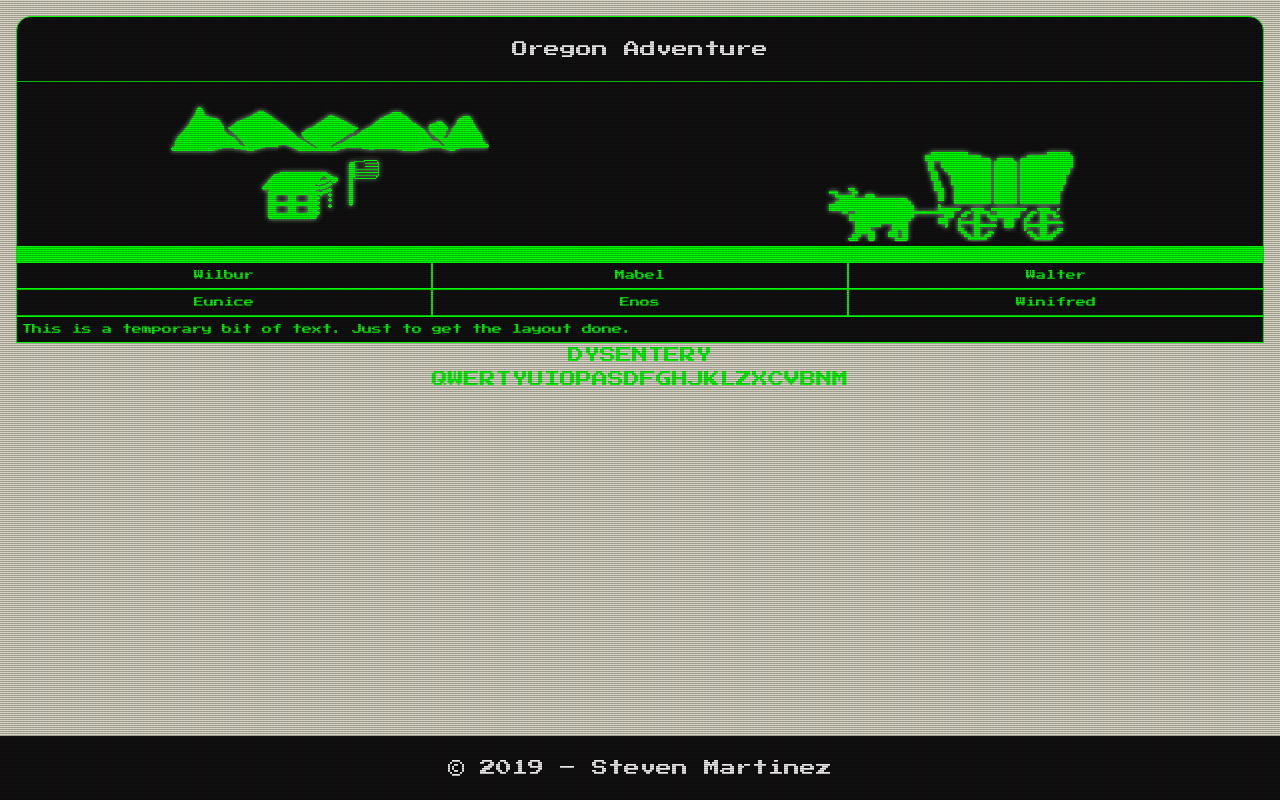
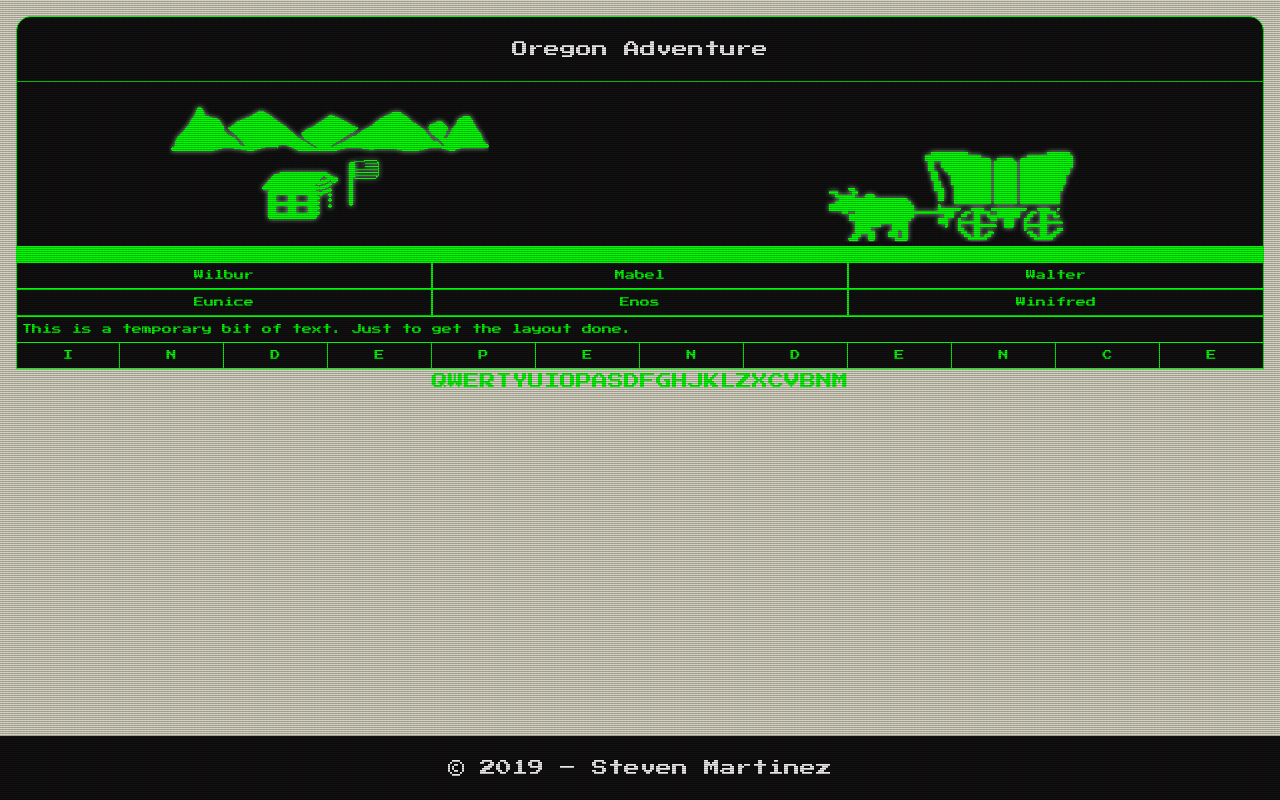
Before and after one commit to GreenCord/r-hangman, a React (Create React App) app: page / in a window 1280 px wide. Built offline with nearby package versions, Linux system fonts and the light colour scheme.

Commit message:
Mocked up WordArea component

```diff
--- a/src/App.js
+++ b/src/App.js
@@ -5,6 +5,7 @@ import "./App.css";
 import EventArea from "./components/EventArea/EventArea";
 import FamilyArea from "./components/FamilyArea/FamilyArea";
 import ActionTextArea from "./components/ActionTextArea/ActionTextArea";
+import WordArea from "./components/WordArea/WordArea";
 
 function App() {
   return (
@@ -16,17 +17,7 @@ function App() {
         <EventArea />
         <FamilyArea />
         <ActionTextArea />
-        <section className="wordArea">
-          <div className="letter">D</div>
-          <div className="letter">Y</div>
-          <div className="letter">S</div>
-          <div className="letter">E</div>
-          <div className="letter">N</div>
-          <div className="letter">T</div>
-          <div className="letter">E</div>
-          <div className="letter">R</div>
-          <div className="letter">Y</div>
-        </section>
+        <WordArea />
         <section className="lettersGuessed">
           <div className="letter">Q</div>
           <div className="letter">W</div>
--- /dev/null
+++ b/src/components/WordArea/WordArea.css
@@ -0,0 +1,17 @@
+.wordArea {
+  background: #0e0e0e;
+  display: grid;
+  font-size: 0.6250rem;
+  grid-template-columns: repeat(12, 1fr);
+  grid-template-rows: 1fr;
+}
+
+.wordArea div {
+  border-right: 1px solid lime;
+  border-bottom: 1px solid lime;
+  padding: 0.3125rem;
+}
+
+.wordArea div:first-child {
+  border-left: 1px solid lime;
+}
--- /dev/null
+++ b/src/components/WordArea/WordArea.js
@@ -0,0 +1,21 @@
+import React from "react";
+
+import "./WordArea.css";
+
+const WordArea = () => (
+  <section className="wordArea">
+    <div className="letter">I</div>
+    <div className="letter">N</div>
+    <div className="letter">D</div>
+    <div className="letter">E</div>
+    <div className="letter">P</div>
+    <div className="letter">E</div>
+    <div className="letter">N</div>
+    <div className="letter">D</div>
+    <div className="letter">E</div>
+    <div className="letter">N</div>
+    <div className="letter">C</div>
+    <div className="letter">E</div>
+  </section>
+);
+export default WordArea;
```
